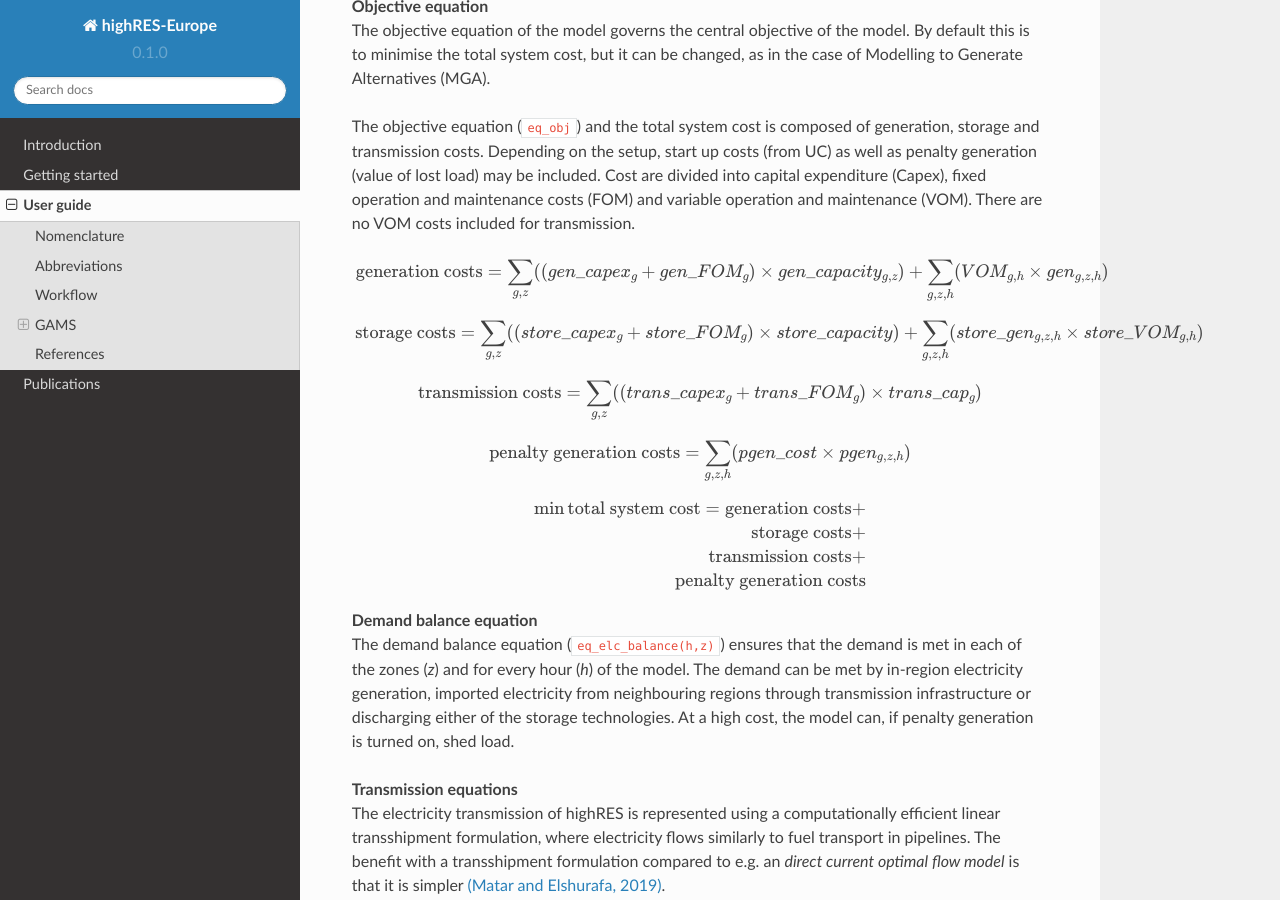
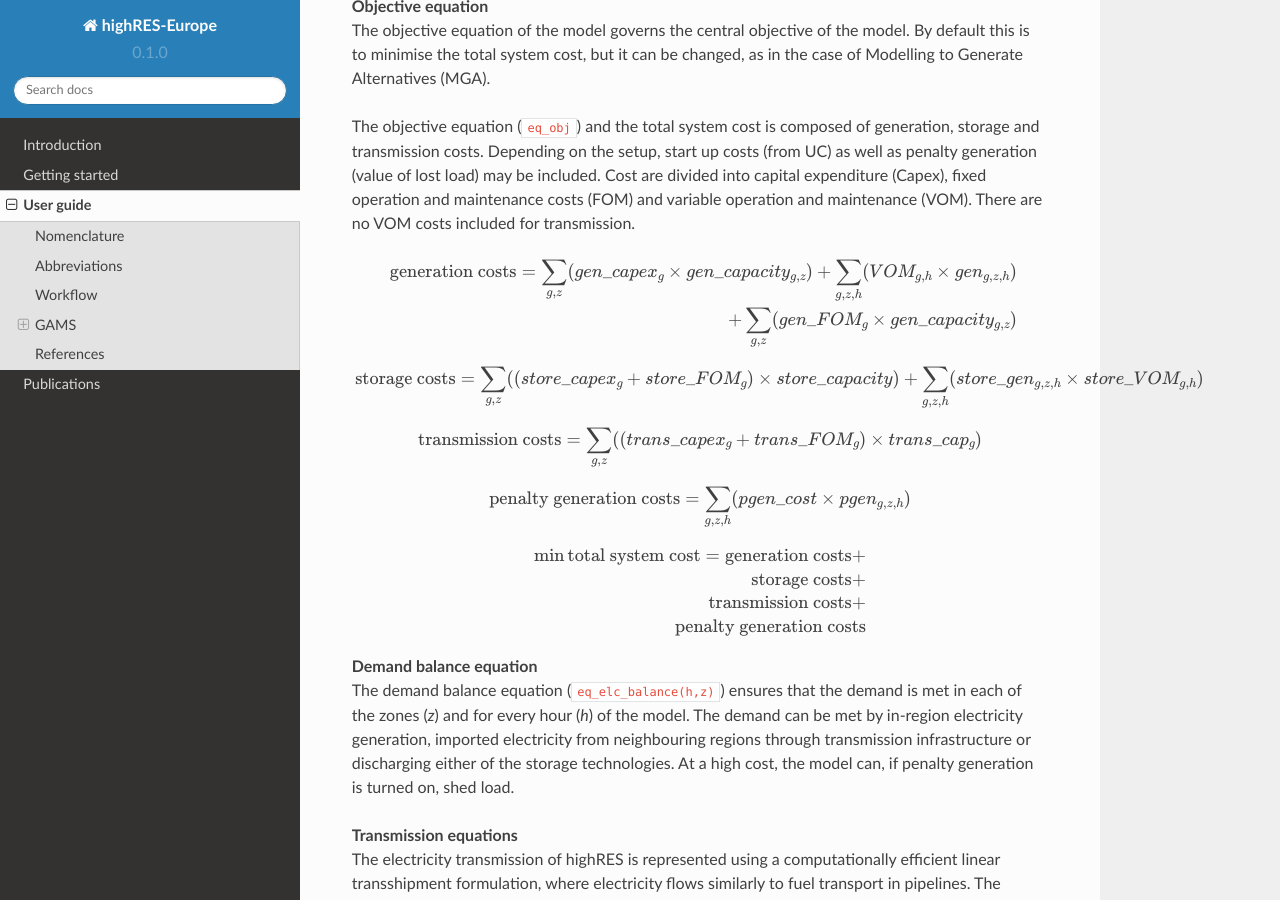
Before and after one commit to highRES-model/highRES-Europe-WF, a Sphinx documentation site: the page built from docs/source/user_guide.rst, in a window 1280 px wide and 900 px high, scrolled down 942 px. Built offline with Sphinx 7.4.7 and the Read the Docs theme 2.0.0, drawn with Linux system fonts in a browser that asks for light colours.

Commit message:
doc eqn fmt

```diff
--- a/docs/source/user_guide.rst
+++ b/docs/source/user_guide.rst
@@ -37,8 +37,9 @@ The general algebraic modeling system (GAMS) is the modelling system for optimis
 The objective equation (``eq_obj``) and the total system cost is composed of generation, storage and transmission costs. Depending on the setup, start up costs (from UC) as well as penalty generation (value of lost load) may be included. Cost are divided into capital expenditure (Capex), fixed operation and maintenance costs (FOM) and variable operation and maintenance (VOM). There are no VOM costs included for transmission.
 
 .. math::
-
-      \text{generation costs} = \sum_{g,z}((gen\_capex_{g} + gen\_FOM_{g}) \times gen\_capacity_{g,z}) + \sum_{g,z,h}(VOM_{g,h} \times gen_{g,z,h}) \\
+   \begin{aligned}
+      \text{generation costs} = \sum_{g,z}(gen\_capex_{g} \times gen\_capacity_{g,z}) + \sum_{g,z,h}(VOM_{g,h} \times gen_{g,z,h}) \\ + \sum_{g,z}(gen\_FOM_{g} \times gen\_capacity_{g,z})
+   \end{aligned}
 
 .. math::
 
```
